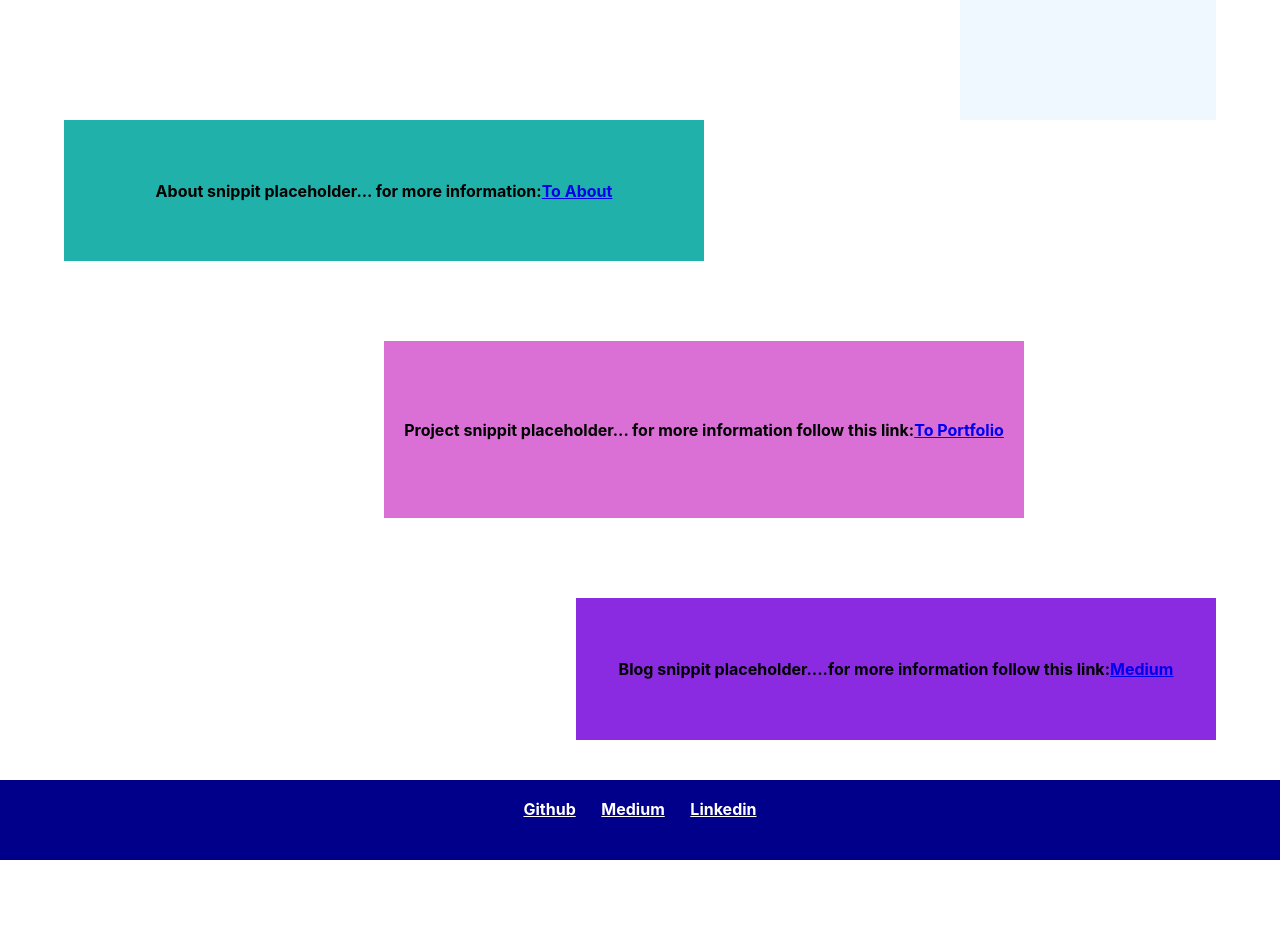
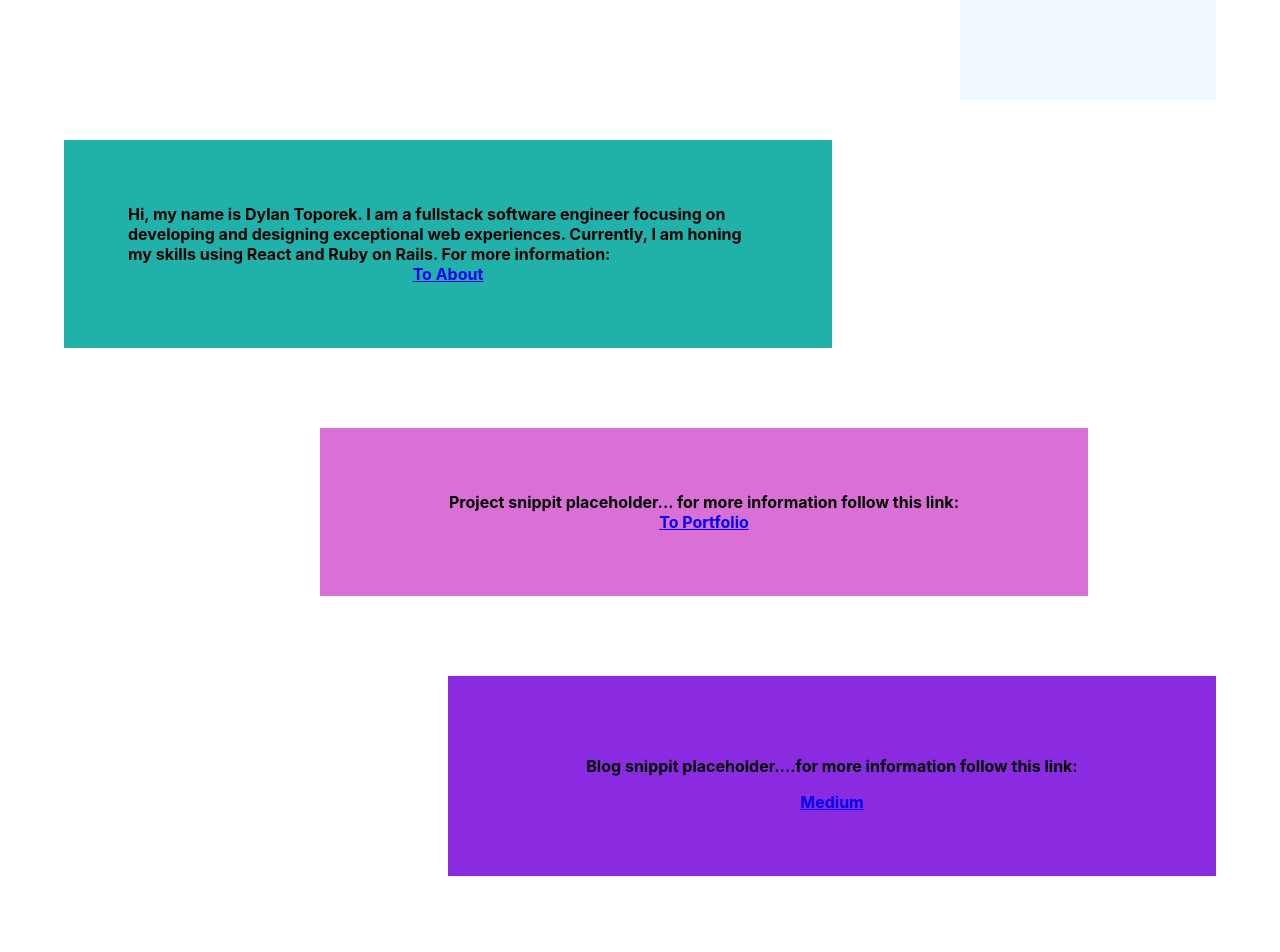
Before and after one commit to dylantoporek/portfolio-project, a React (Create React App) app: page / in a window 1280 px wide. Shown: the part 340-1292 px from the top of the page. Before the commit the page ends 1200 px from the top, so only its background shows below. Built offline with nearby package versions, Linux system fonts and the light colour scheme.

Commit message:
latest version

```diff
--- a/src/App.css
+++ b/src/App.css
@@ -56,7 +56,7 @@
 
 #contact-bar{
   position: absolute;
-  bottom: -400px;
+  bottom: -600px;
   flex-grow: 1;
   justify-content: 'flex-end';
   width: 100%;
@@ -105,7 +105,9 @@
   right: 5%;
   top: 15%;
   height: 60%;
+  min-height: 40%;
   width: 20%;
+
   background-color: aliceblue;
   justify-content: center;
 }
@@ -115,13 +117,15 @@
   align-self: flex-start;
   width: 50%;
   height: 25%;
-  top: 15%;
+  top: 20%;
   left: 5%;
   background-color: lightseagreen;
   font-weight: bold;
   display: flex;
+  flex-direction: column;
   justify-content: center;
   align-items: center;
+  padding: 5%;
 }
 
 #home-projects{
@@ -129,13 +133,15 @@
   align-self: center;
   width: 50%;
   height: 250px;
-  top: 25%;
+  top: 30%;
   left: 5%;
   background-color: orchid;
   font-weight: bold;
   display: flex;
+  flex-direction: column;
   justify-content: center;
   align-items: center;
+  padding: 5%;
 }
 
 #home-blogs{
@@ -145,11 +151,13 @@
   height: 25%;
   right: 5%;
   background-color: blueviolet;
-  top: 35%;
+  top: 40%;
   font-weight: bold;
   display: flex;
+  flex-direction: column;
   justify-content: center;
   align-items: center;
+  padding: 5%;
 }
 
 /* /////////////////////////////        PORTFOLIO           ////////////////////////////////////// */
@@ -168,7 +176,7 @@
   flex-direction: column;
   width: 100%;
   height: 100%;
-  top: 15%;
+  top: 30%;
   justify-content: center;
   align-items: center;
 }
@@ -180,8 +188,8 @@
   width: 80%;
   height: 100%;
   background-color: violet;
-  top: 2%;
-  margin: 2%;
+  top: 6%;
+  margin: 3%;
   justify-content: center;
   align-items: center;
 }
@@ -229,7 +237,7 @@
   display: flex;
   width: 80%;
   height: 25%;
-  top: 30%;
+  top: 40%;
   /* left: 5%; */
   background-color: blueviolet;
   justify-content: center;
@@ -241,7 +249,7 @@
   display: flex;
   width: 80%;
   height: 25%;
-  top: 40%;
+  top: 60%;
   /* left: 5%; */
   background-color: blueviolet;
   justify-content: center;
--- a/src/components/Pages/Home.js
+++ b/src/components/Pages/Home.js
@@ -13,8 +13,9 @@ function Home({changePage}){
             </div>
 
             <div id='home-about'>
-                About snippit placeholder... for more information:
+               Hi, my name is Dylan Toporek. I am a fullstack software engineer focusing on developing and designing exceptional web experiences. Currently, I am honing my skills using React and Ruby on Rails. For more information:
                 <a href="/about">To About</a>
+
             </div>
 
             <div id='home-projects'>
```
